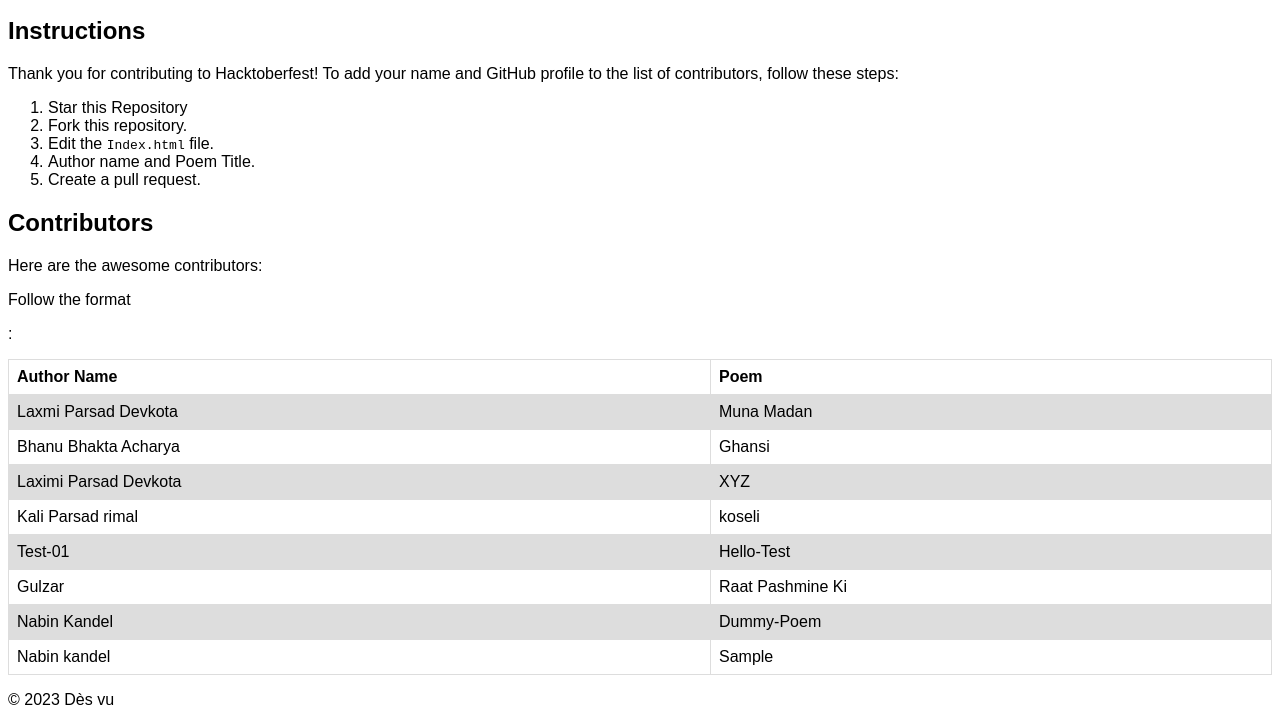
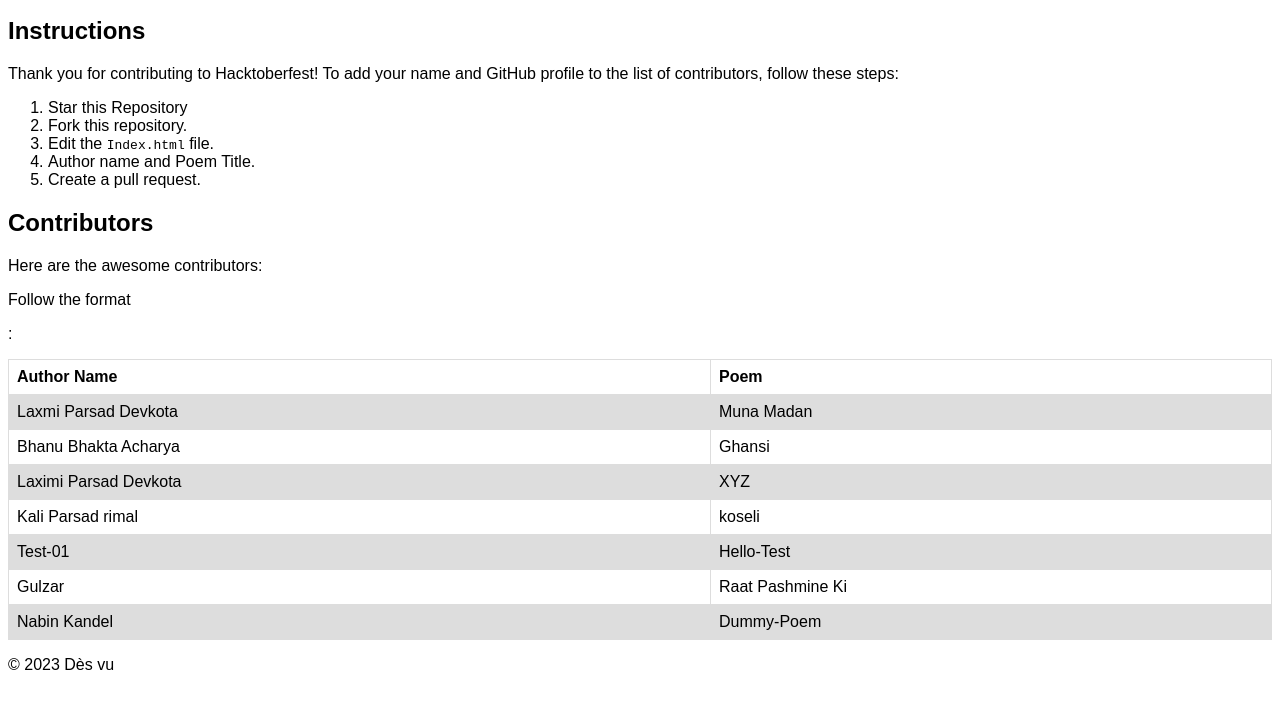
Before and after one commit to shankarkharel/Hacktoberfest-Poetry, a plain HTML site: page index.html in a window 1280 px wide. Shown: the part 104-829 px from the top of the page. After the commit the page ends 800 px from the top, so only its background shows below. Drawn offline with Linux system fonts and the light colour scheme; a script that the page names is missing.

Commit message:
Update index.html

```diff
--- a/index.html
+++ b/index.html
@@ -104,10 +104,7 @@
                 <td>Dummy-Poem</td>
             </tr>
 
-            <tr>
-                <td>Nabin kandel</td>
-                <td>Sample</td>
-            </tr>
+
 
         </table>
         </section>
```
